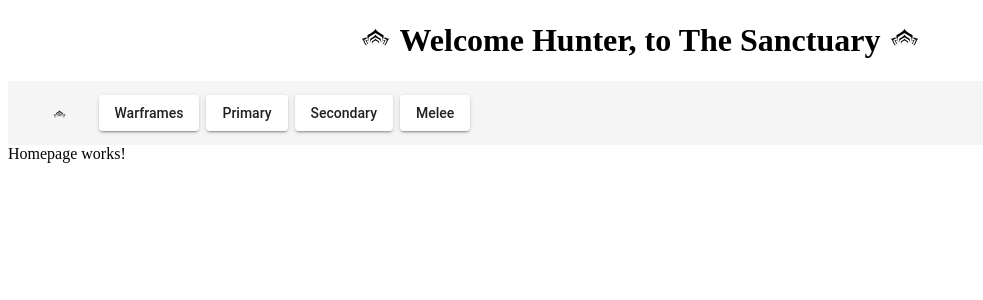
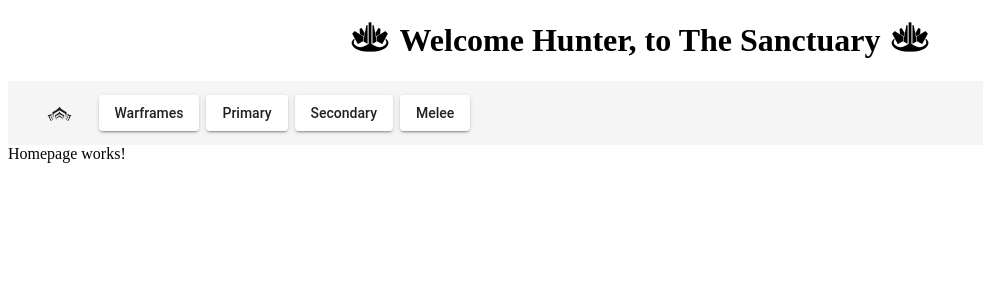
Before and after one commit to codemastermick/FrameTracker, an Angular app: page /home in a window 1280 px wide. Shown: the top 300 px of the page, without its empty margins (0-983 px from the left). Built offline with nearby package versions, Linux system fonts and the light colour scheme.

Commit message:
feat: switch to simaris logo in header

```diff
--- a/src/app/app.component.html
+++ b/src/app/app.component.html
@@ -1,14 +1,14 @@
 <!--The content below is only a placeholder and can be replaced.-->
 <div style="text-align:center">
   <h1>
-    <span class="icon-lotus"></span>
+    <span class="icon-simaris"></span>
     Welcome Hunter, to {{ title }}
-    <span class="icon-lotus"></span>
+    <span class="icon-simaris"></span>
   </h1>
 </div>
 <mat-toolbar class="navPanel">
   <button mat-button [routerLink]="['/home']">
-    <span class="icon-lotus"></span>
+    <span class="icon-lotus" style="font-size: 2em;"></span>
   </button>
   <button mat-raised-button [routerLink]="['/warframes']">
     Warframes
```
